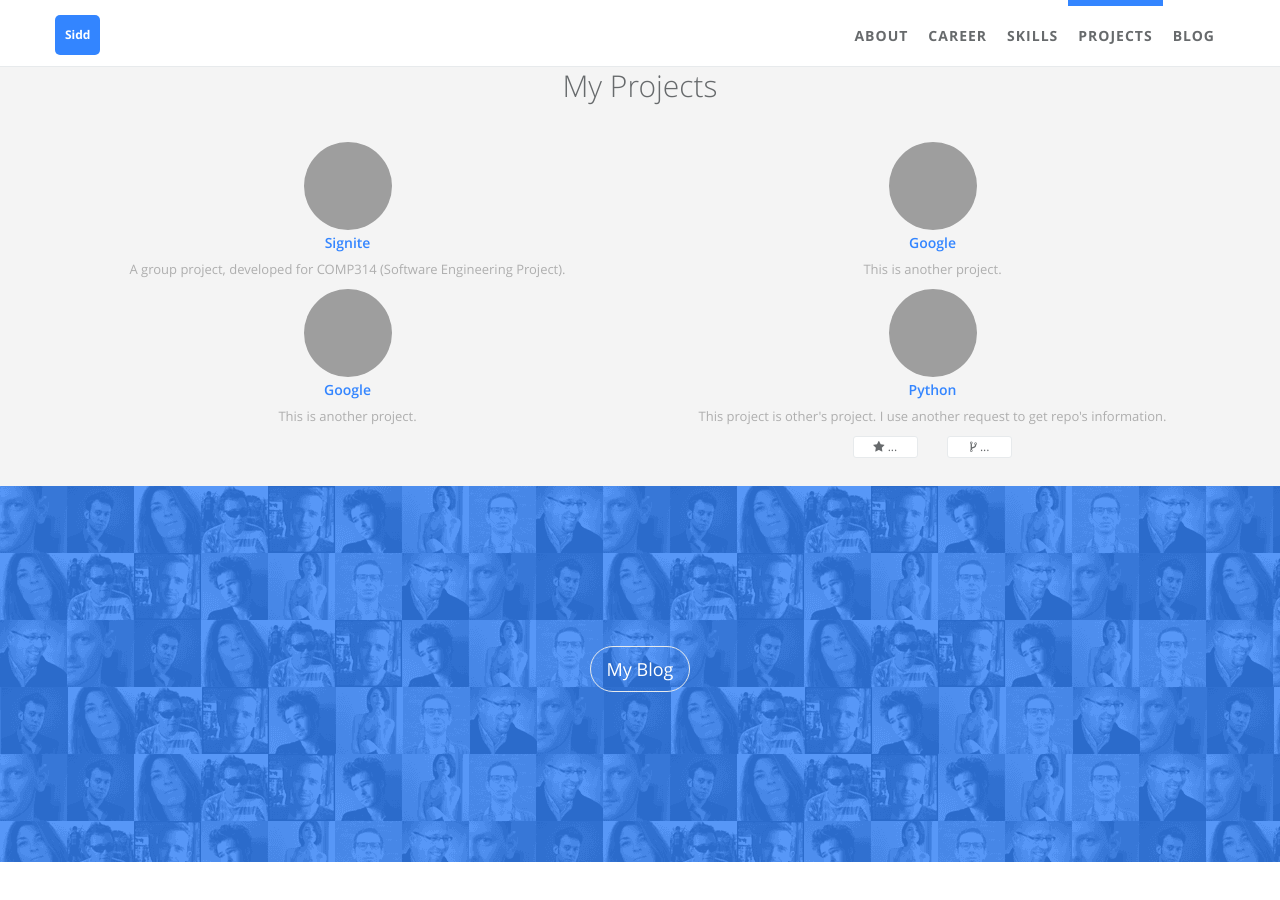
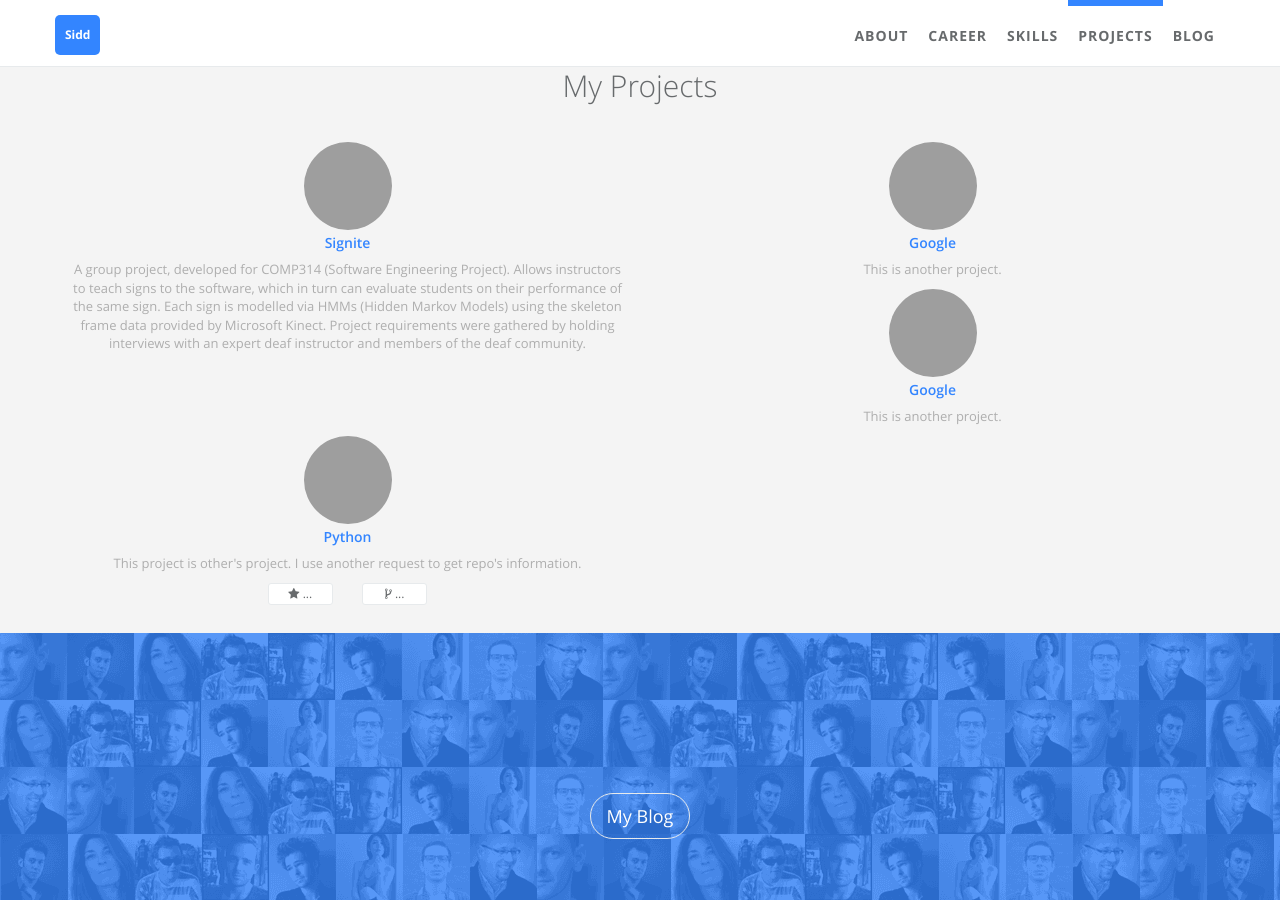
Before and after one commit to sarora/sarora.github.io, a Jekyll site: the page built from index.html, in a window 1280 px wide and 900 px high, scrolled down 2168 px, cut to the strip 0-900 px from the top of the window. Built offline with Jekyll 4.4.1, drawn with Linux system fonts in a browser that asks for light colours; before the commit the page ends 3030 px from its top, so only the background shows below that; grey boxes are pictures that could not be loaded.

Commit message:
Add complete description

```diff
--- a/_data/index/projects.yml
+++ b/_data/index/projects.yml
@@ -5,7 +5,7 @@
 - name: Signite
   url:  https://github.com/sarora/314Kinect
   img: /static/assets/img/landing/kinect-ui.png
-  desc: A group project, developed for COMP314 (Software Engineering Project).
+  desc: A group project, developed for COMP314 (Software Engineering Project). Allows instructors to teach signs to the software, which in turn can evaluate students on their performance of the same sign. Each sign is modelled via HMMs (Hidden Markov Models) using the skeleton frame data provided by Microsoft Kinect. Project requirements were gathered by holding interviews with an expert deaf instructor and members of the deaf community.
 
 - name: Google
   i18n: google
```
